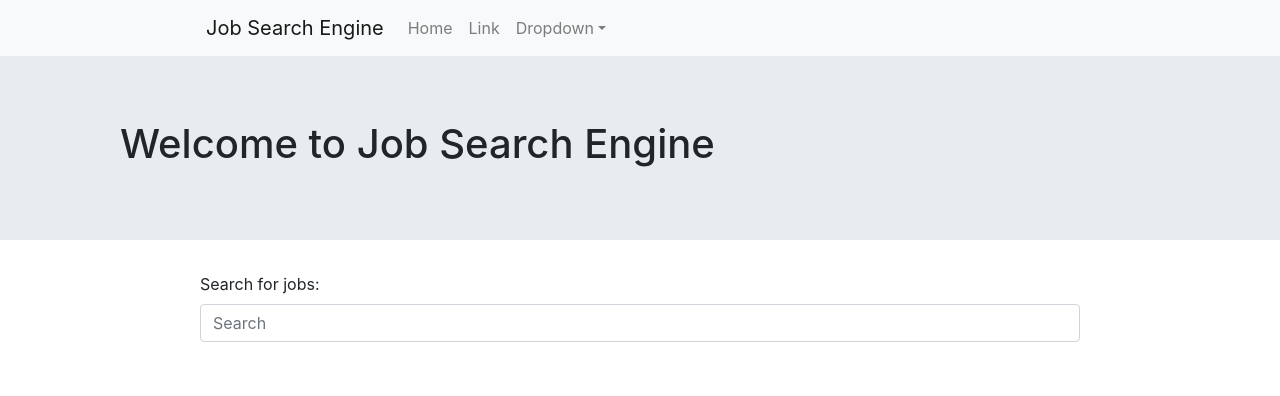
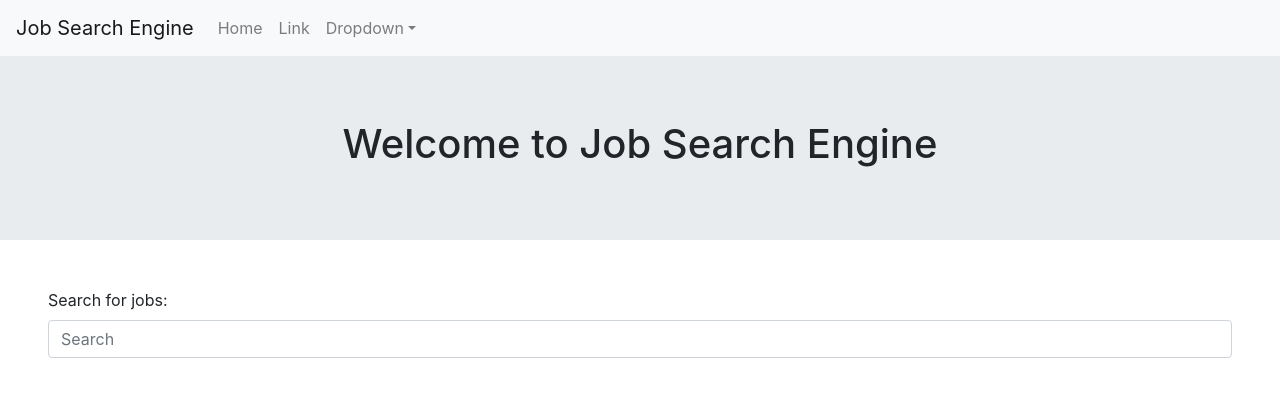
Before and after one commit to sjomansara/strive-homework-m7d1, a React (Create React App) app: page / in a window 1280 px wide. Shown: the top 396 px of the page. Built offline with nearby package versions, Linux system fonts and the light colour scheme.

Commit message:
fixed styling

```diff
--- a/src/components/DropdownItem.jsx
+++ b/src/components/DropdownItem.jsx
@@ -28,8 +28,8 @@ function DropdownItem({ data, favorites, addFavorite, removeFavorite }) {
             <Col xs={3} className="d-flex">
                 {
                     isFav
-                        ? <HeartFill color="red" size={16} className="me-4 mr-4 my-auto" onClick={toggleFavorite}/>
-                        : <Heart color="red" size={16} className="me-4 mr-4 my-auto" onClick={toggleFavorite} />
+                        ? <HeartFill color="red" size={16} className="mr-4" onClick={toggleFavorite}/>
+                        : <Heart color="red" size={16} className="mr-4" onClick={toggleFavorite} />
                 }
                 <Link style={{color: "black"}} to={`/${data.company_name}`}>{data.company_name}</Link>
             </Col>
--- a/src/components/MyJumbotron.jsx
+++ b/src/components/MyJumbotron.jsx
@@ -4,7 +4,7 @@ const MyJumbotron = () => {
     return (
         <Jumbotron fluid>
         <Container>
-          <h1 style={{marginLeft: "35px"}}>Welcome to Job Search Engine</h1>
+          <h1 className="text-center">Welcome to Job Search Engine</h1>
         </Container>
       </Jumbotron>
     )
--- a/src/components/MyNavbar.jsx
+++ b/src/components/MyNavbar.jsx
@@ -4,7 +4,7 @@ import { Navbar, Nav, NavDropdown } from 'react-bootstrap'
 const MyNavbar = () => {
     return (
         <Navbar bg="light" expand="lg">
-          <Navbar.Brand style={{marginLeft: "190px"}} href="#home">Job Search Engine</Navbar.Brand>
+          <Navbar.Brand href="#home">Job Search Engine</Navbar.Brand>
           <Navbar.Toggle aria-controls="basic-navbar-nav" />
           <Navbar.Collapse id="basic-navbar-nav">
             <Nav className="mr-auto">
--- a/src/components/SearchPage.jsx
+++ b/src/components/SearchPage.jsx
@@ -34,7 +34,7 @@ const SearchPage = () => {
         <div>
         <MyNavbar />
         <MyJumbotron />
-        <Form style={{marginLeft: "200px", marginRight: "200px"}} onSubmit={onSubmit}>
+        <Form className="m-5" onSubmit={onSubmit}>
             <Form.Label className="text-left">Search for jobs:</Form.Label>
             <Form.Control value={searchTerm} onChange={onSearchChange} type="text" autoComplete="off" placeholder="Search" />
             {dataFetched.map(job => {
```
